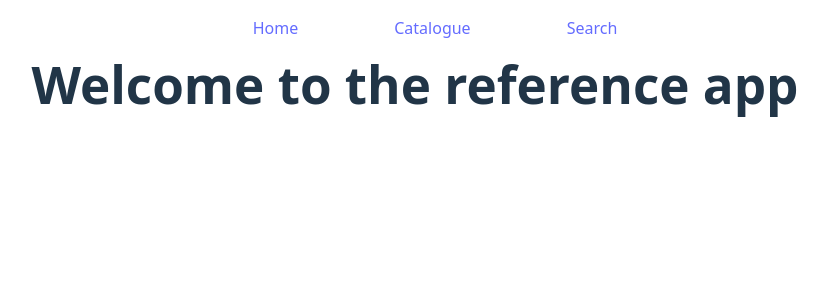
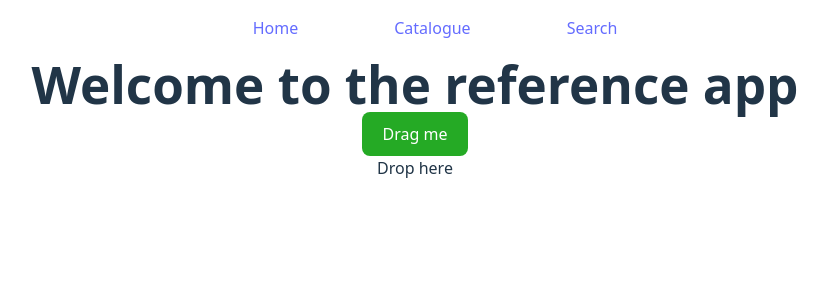
Before and after one commit to LexiconGroup53/react-app, a React (Vite) app: page / in a window 1280 px wide. Shown: the top 300 px of the page, without its empty margins (225-1053 px from the left). Built offline with nearby package versions, Linux system fonts and the light colour scheme.

Commit message:
Add drag and drop with dnd-kit

```diff
--- a/package.json
+++ b/package.json
@@ -10,6 +10,7 @@
     "preview": "vite preview"
   },
   "dependencies": {
+    "@dnd-kit/core": "^6.3.1",
     "axios": "^1.8.1",
     "react": "^19.0.0",
     "react-dom": "^19.0.0",
--- /dev/null
+++ b/src/components/Drag.jsx
@@ -0,0 +1,26 @@
+import React, {useState} from 'react';
+import {DndContext} from '@dnd-kit/core';
+
+import {Draggable} from './Draggable';
+import {Droppable} from './Droppable';
+
+    export function Drag() {
+        const [isDropped, setIsDropped] = useState(false);
+        const draggableMarkup = (
+        <Draggable>Drag me</Draggable>
+        );
+    function handleDragEnd(event) {
+        if (event.over && event.over.id === 'droppable') {
+          setIsDropped(true);
+        }
+      }
+
+  return (
+    <DndContext onDragEnd={handleDragEnd}>
+      {!isDropped ? draggableMarkup : null}
+      <Droppable>
+        {isDropped ? draggableMarkup : 'Drop here'}
+      </Droppable>
+    </DndContext>
+  )
+}
--- /dev/null
+++ b/src/components/Draggable.jsx
@@ -0,0 +1,18 @@
+import React from 'react';
+import {useDraggable} from '@dnd-kit/core';
+
+export function Draggable(props) {
+  const {attributes, listeners, setNodeRef, transform} = useDraggable({
+    id: 'draggable',
+  });
+  const style = transform ? {
+    transform: `translate3d(${transform.x}px, ${transform.y}px, 0)`,
+  } : undefined;
+
+
+  return (
+    <button ref={setNodeRef} style={style} {...listeners} {...attributes}>
+      {props.children}
+    </button>
+  );
+}
--- /dev/null
+++ b/src/components/Droppable.jsx
@@ -0,0 +1,18 @@
+import React from 'react';
+import {useDroppable} from '@dnd-kit/core';
+
+export function Droppable(props) {
+  const {isOver, setNodeRef} = useDroppable({
+    id: 'droppable',
+  });
+  const style = {
+    color: isOver ? 'green' : undefined,
+  };
+
+
+  return (
+    <div ref={setNodeRef} style={style}>
+      {props.children}
+    </div>
+  );
+}
--- a/src/pages/Home.jsx
+++ b/src/pages/Home.jsx
@@ -1,3 +1,4 @@
+import { Drag } from "../components/Drag"
 
 
 export const Home = () => {
@@ -7,7 +8,7 @@
     return (
         <>
             <h1>Welcome to the reference app</h1>
-
+            <Drag />
         </>
     )
 }
```
Also changed, not shown: 1 other file (tests, documents, lock files or other folders).
